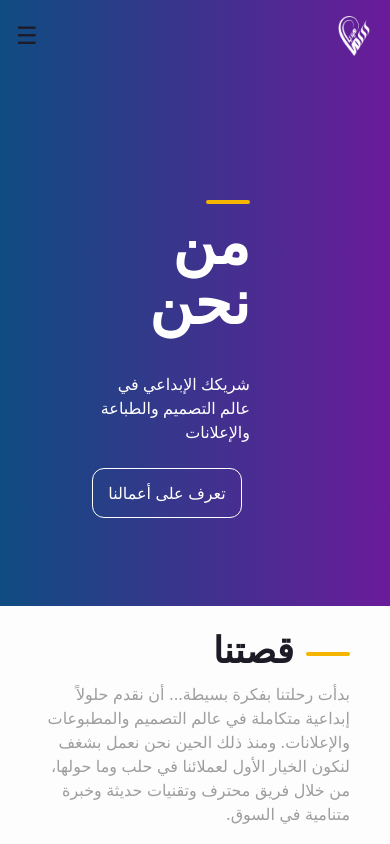
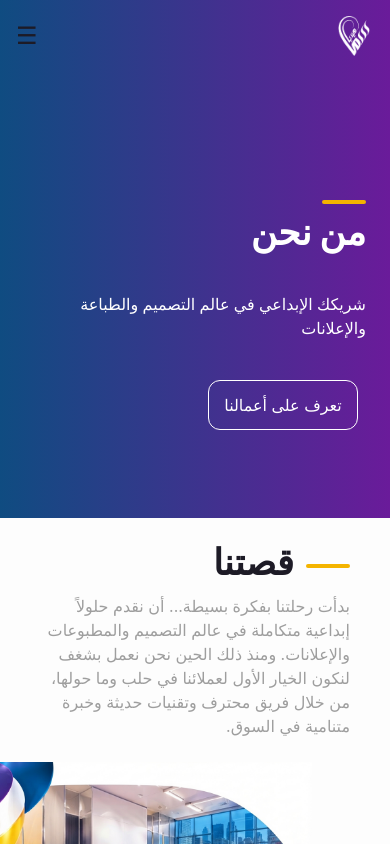
Before and after one commit to Abdalrhman-abd/media-agency-web, a React (Vite) app: page /about in a window 390 px wide. Shown: the top 844 px of the page. Built offline with nearby package versions, Linux system fonts and the light colour scheme.

Commit message:
fixed in sectionHero

```diff
--- a/src/components/ui/SectionHero.tsx
+++ b/src/components/ui/SectionHero.tsx
@@ -30,19 +30,19 @@ const SectionHero: React.FC<SectionHeroProps> = ({
 
     return (
         <div className={`w-full ${className}`}>
-            <div className={`flex w-full flex-col gap-3 px-35 ${alignmentClasses[align]}`}>
+            <div className={`flex w-full flex-col gap-3 px-6 sm:px-10 md:px-35 ${alignmentClasses[align]}`}>
                 <div className=''>
                     <div className={`flex ${variant === 'stacked' ? 'flex-col' : 'flex-row items-center gap-3 '} mt-10`}>
                         <div aria-hidden="true" className="h-1 w-11 shrink-0 rounded bg-brand-yellow mt-20" />
-                        <h2 className="text-6xl font-extrabold text-white mt-2">{title}</h2>
+                        <h2 className="text-4xl sm:text-5xl md:text-6xl font-extrabold text-white mt-2">{title}</h2>
                     </div>
 
-                    {subtitle && <p className="m-0 font-medium text-white mt-10">{subtitle}</p>}
+                    {subtitle && <p className="m-0 font-medium text-white text-base sm:text-lg mt-10">{subtitle}</p>}
                     {buttonText && (
-                        <div className='p-2 '>
+                        <div className='p-2 mt-4'>
                             <Button
                                 text={buttonText}
-                                className="bg-transparent text-white hover:bg-gradient-to-r hover:from-blue-800 hover:to-purple-900 hover:text-white border-1 rounded-xl "
+                                className="bg-transparent text-white hover:bg-gradient-to-r hover:from-blue-800 hover:to-purple-900 hover:text-white border-1 rounded-xl"
                                 onClick={onButtonClick || (() => navigate('/portfolio'))}
                             />
                         </div>
```
